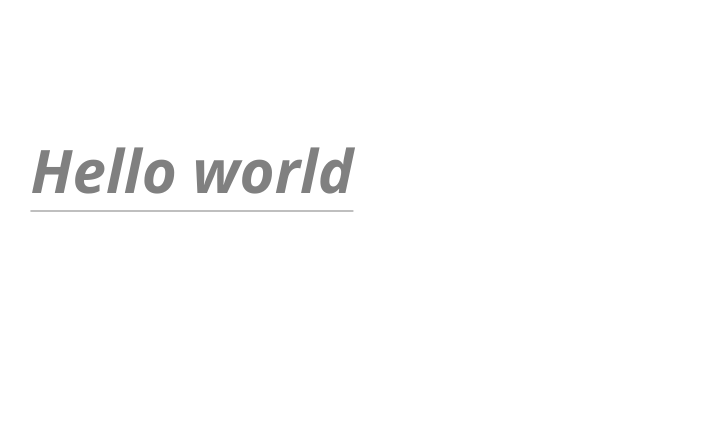
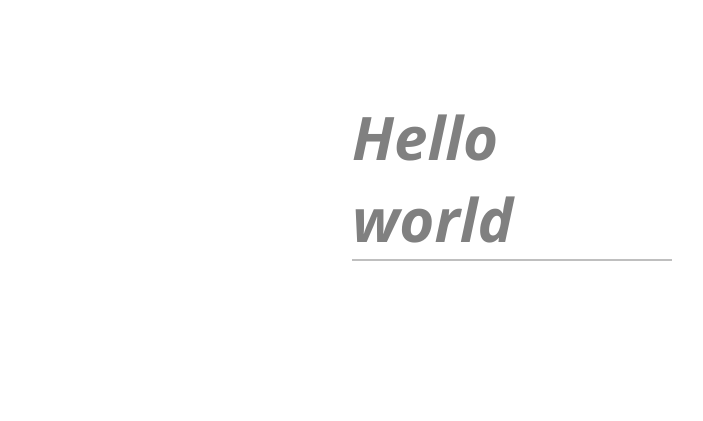
Before and after one commit to SangesAntonio/htmlcss-hello, a plain HTML site: page index.html in a window 1280 px wide. Shown: the part 190-611 px from the top of the page, without its empty margins (448-1151 px from the left). Drawn offline with nearby package versions, Linux system fonts and the light colour scheme.

Commit message:
titolo container

```diff
--- a/index.html
+++ b/index.html
@@ -11,6 +11,12 @@
     <title>Hello world</title>
 </head>
 <body>
-    <h1 class="title">Hello world</h1>
+
+    <div class="container-title">
+     <h1 class="title">Hello world</h1>
+
+    </div>
+
+
 </body>
 </html>
--- a/style.css
+++ b/style.css
@@ -1,3 +1,14 @@
+.container-title{
+    width: 80vh;
+    height: 50vh;
+    margin: auto;
+    background-color:
+    position: absolute;
+    right: 50%;
+    bottom: 50%;
+    transform: translate(50%,50%);
+}
+
 .title{
     font-size: 60px;
     position: absolute;
@@ -7,6 +18,4 @@
     font-family: 'Open Sans', sans-serif;
     color: grey;
     border-bottom: 1px solid gray;
-
-
 }
```
